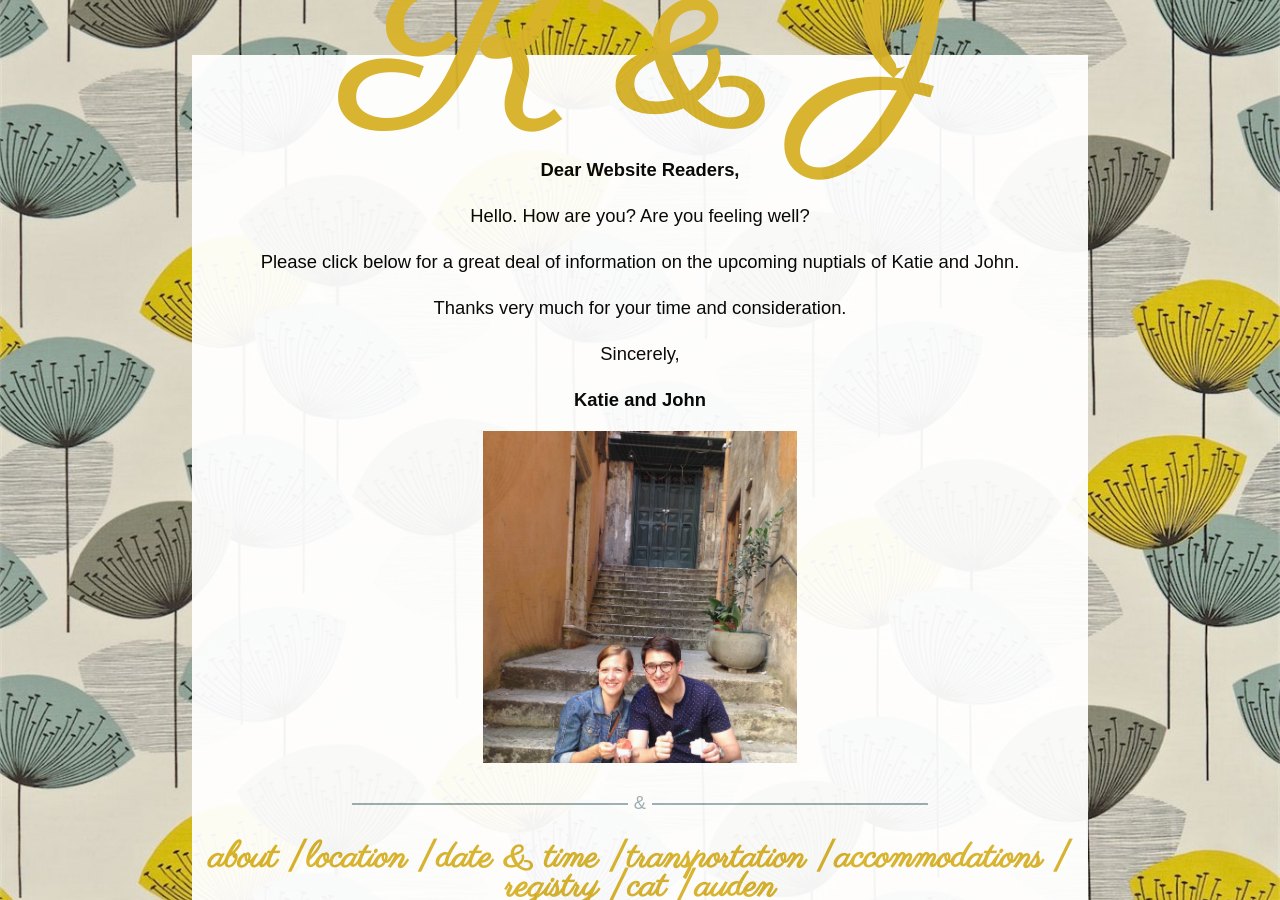
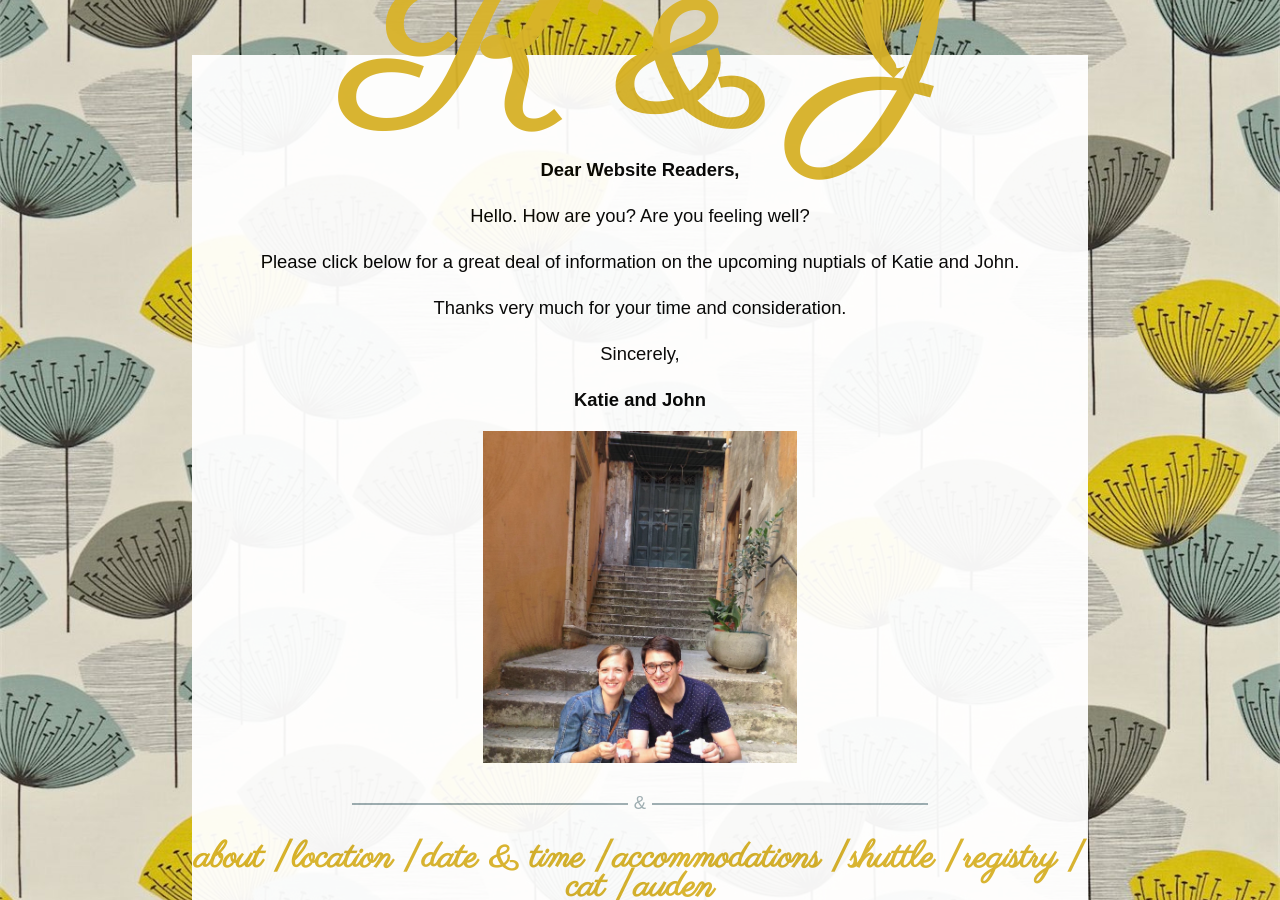
Before and after one commit to jrladd/kmarriesj, a Jekyll site: the page built from index.md, in a window 1280 px wide. Built offline with Jekyll 4.4.1, drawn with Linux system fonts in a browser that asks for light colours; nearby versions of some CDN libraries; Markdown is read by kramdown in place of the engine named in the settings; some of the changed lines change nothing that is shown.

Commit message:
add info about shuttle and registry

```diff
--- a/_layouts/default.html
+++ b/_layouts/default.html
@@ -48,8 +48,8 @@
 	    	<a href="#" class='about'>about <span class='pipe'>|</span></a><wbr>
 	    	<a href="#" class='location'>location <span class='pipe'>|</span></a><wbr>
 	    	<a href="#" class='dt'>date & time <span class='pipe'>|</span></a><wbr>
-	    	<a href="#" class='transportation'>transportation <span class='pipe'>|</span></a><wbr>
 	    	<a href="#" class='accommodations'>accommodations <span class='pipe'>|</span></a><wbr>
+        <a href="#" class='transportation'>shuttle <span class='pipe'>|</span></a><wbr>
 	    	<a href="#" class='registry'>registry <span class='pipe'>|</span></a><wbr>
 	    	<a href="#" class='cat'>cat <span class='pipe'>|</span></a><wbr>
 	    	<a href="#" class='auden'>auden</a>
@@ -64,7 +64,9 @@
           <div id="location" style="display:none;">
           	<p>New Orleans, LA</p>
           	<p>City Park</p>
-          	<p>Arbor Room at Popp Fountain</p>
+          	<p>Arbor Room at Popp Fountain</br>
+            12 Magnolia Dr.</br>
+            New Orleans, LA 70124</p>
             <div class="strike">
               <span>+</span>
             </div>
@@ -78,7 +80,13 @@
             </div>
           </div>
           <div id="transportation" style="display:none;">
-          <p>There will be buses to and from the hotel and the venue. More information coming soon.</p>
+          <p>All wedding guests are invited to take the shuttle to and from the wedding venue, the Arbor Room. The shuttle buses will depart from the wedding hotel, Q & C Hotel/Bar, promptly at 6pm. (You do not have to be staying at the wedding hotel in order to take the shuttle.)</p>
+          <p>The shuttle will depart from the Arbor Room and return to the Q & C at 11:30pm. If there is interest, a second bus may depart from the venue an hour earlier, at 10:30pm.</p>
+          <p>If you would like to take the shuttle, please indicate your interest on your RSVP card and meet in the Q & C lobby before 6pm. The hotel address is:</p>
+          <p>Q & C Hotel/Bar<br/>
+          344 Camp Street<br/>
+          New Orleans LA 70130</p>
+          <p>If you have any questions or concerns, please feel free to <a href='mailto:johnrobertladd@gmail.com'>email us</a>.
           	<div class="strike">
               <span>&</span>
             </div>
@@ -103,7 +111,9 @@
               <span>+</span>
             </div>
           </div>
-          <div id="registry" style="display:none;"><p>Coming Soon.</p>
+          <div id="registry" style="display:none;">
+            <p>Your love and celebration are more than enough, but we are registered at <a href='http://www.target.com/gift-registry/giftgiver?registryId=1Fdo16JxiVAV8Dt68J0sJQ&registryType=WEDDING'>Target</a> and at <a href='https://www.amazon.com/registry/wedding/2C0F5RCJKVNG5'>Amazon</a>.</p>
+            <p>To see our registries, click the links above or search for our names on either registry website. If you would like to make a charitable donation in our names instead, you can do so at the following charities:</p>
             <div class="strike">
               <span>/</span>
             </div>
```
Also changed, not shown: 3 other files.
